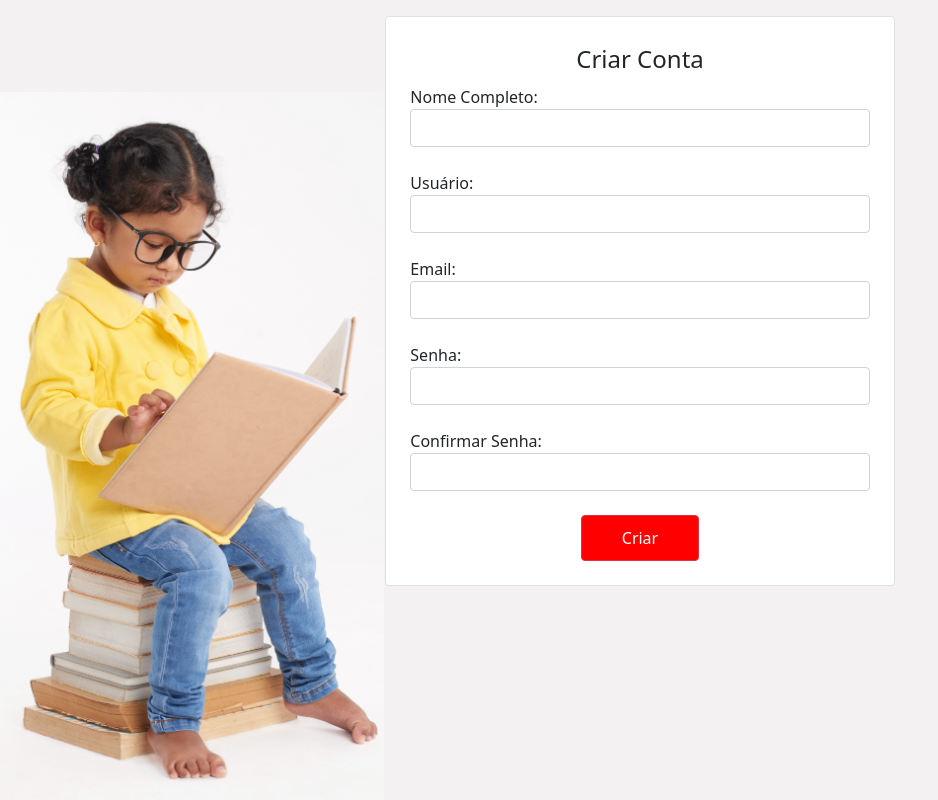
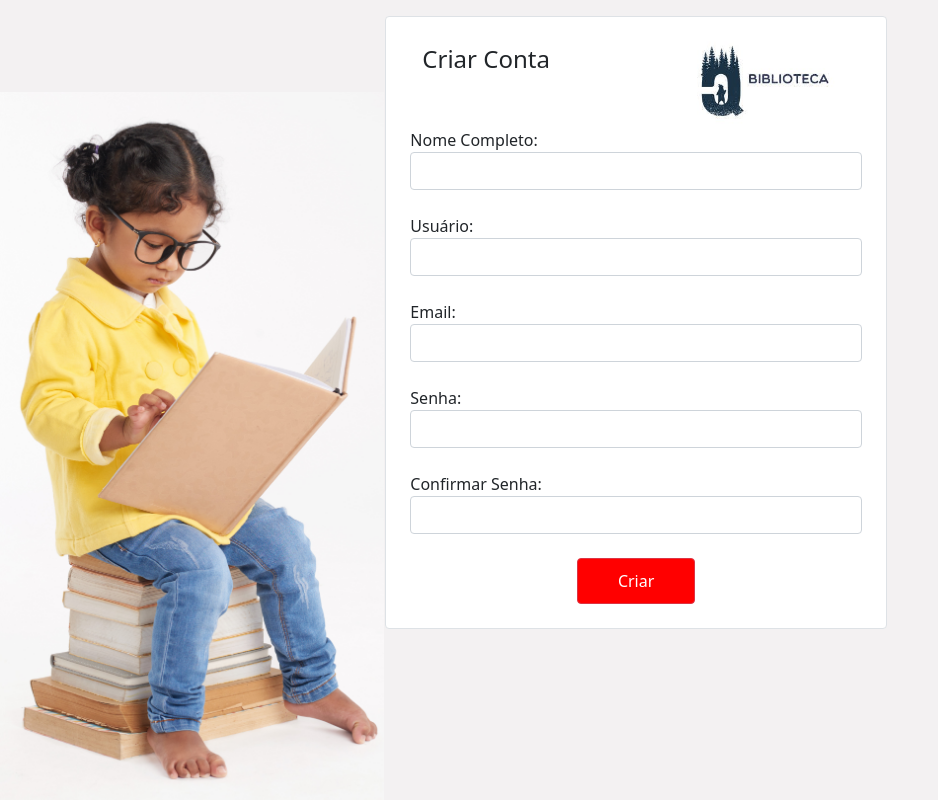
Before and after one commit to viniciusFGeraldo/ProjetoDeDesenvolvimentoDeSistemas-php, a PHP site: page /criar-conta.php in a window 1280 px wide. Shown: the whole page, without its empty margins (0-938 px from the left). Run offline with PHP 8.4, Linux system fonts and the light colour scheme.

Commit message:
ultima atualização

```diff
--- a/criar-conta.php
+++ b/criar-conta.php
@@ -8,6 +8,14 @@
     <style>
         body{
             background-color: #F3F1F2;
+        }
+        .container{
+            display: flex;
+            justify-content: space-between;
+        }
+        .logo {
+            width: 40%;
+            max-width: 100%;
         }
         .btn-danger{
             background-color: red;
@@ -37,7 +45,10 @@
     <img src="./img/img1criar.jpg" alt="imagem de fundo" class="img-crianca">
     <div class="container col-md-5">
                 <form action="" method="post" class="mt-3 p-4 bg-white border rounded">
-                    <legend class="text-center mb-2">Criar Conta</legend>
+                    <div class="container">
+                        <legend class="">Criar Conta</legend>
+                        <img src="./img/logoBranca.jpg" alt="logo com fundo branco" class="logo">
+                    </div>
                     <div class="form-group mb-4">
                         <label for="nome">Nome Completo: </label>
                         <input type="text" class="form-control" name="nome" id="nome" required>
```
Also changed, not shown: emprestimo.php (+34 -2 lines), login.php (+11 -0 lines), img/logo.jpg (added), img/logoBranca.jpg (added).
